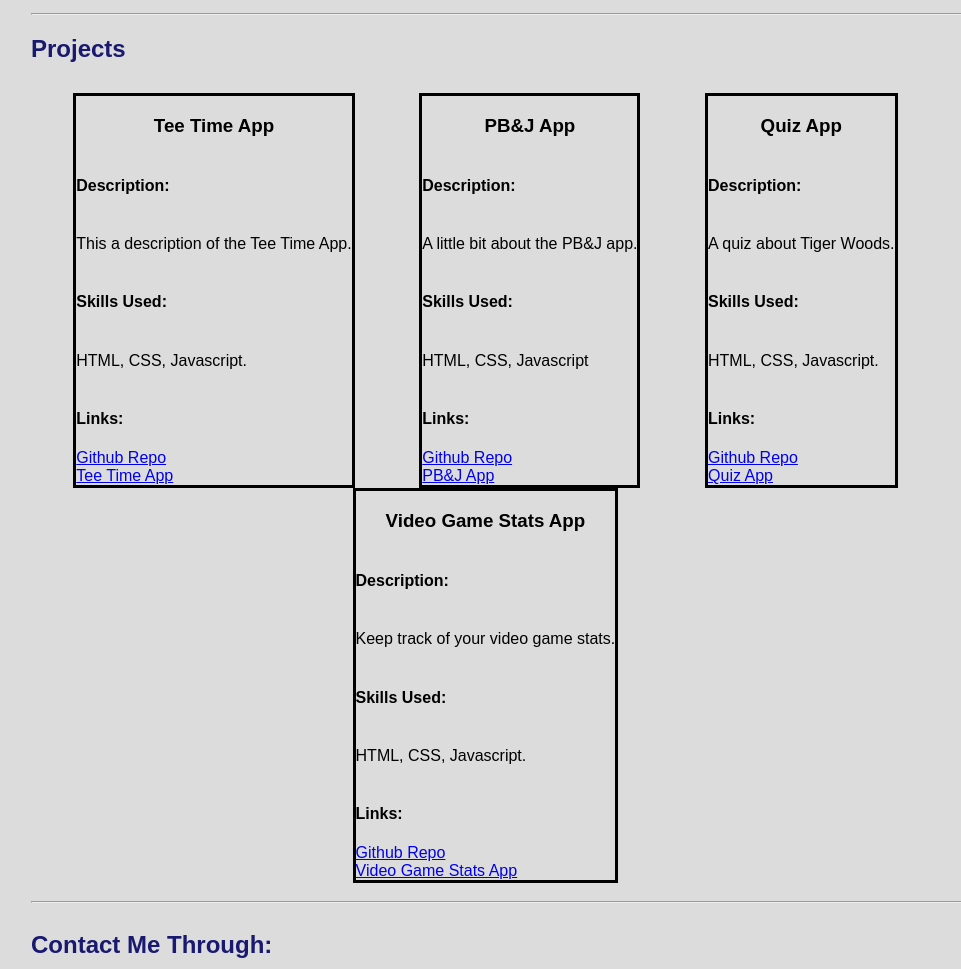
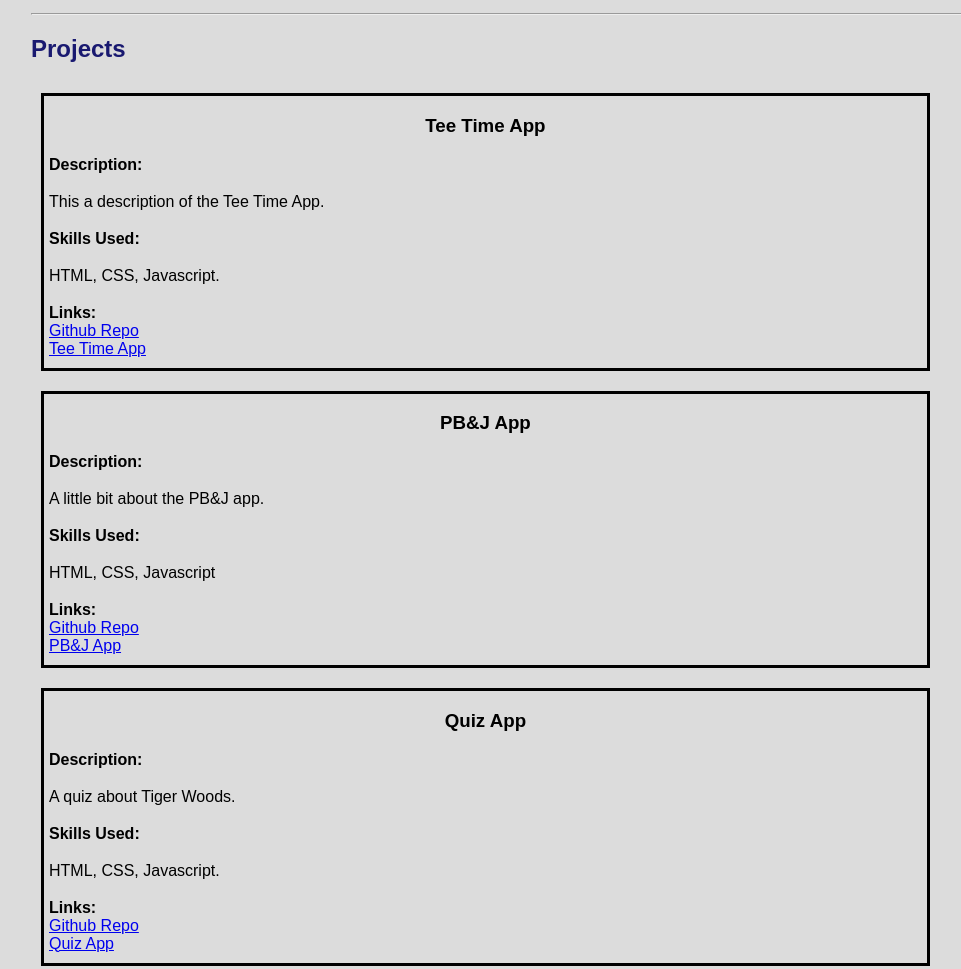
Before and after one commit to jamesIVdeveloper/Portfolio, a plain HTML site: page index.html in a window 1280 px wide. Shown: the part 1188-2157 px from the top of the page, without its empty margins (41-1002 px from the left). Drawn offline with Linux system fonts and the light colour scheme; a script that the page names is missing.

Commit message:
Update style.css

```diff
--- a/style.css
+++ b/style.css
@@ -68,18 +68,23 @@ h3 {
   justify-content: center;
 }
 
+h4 {
+  margin-top: 0;
+  margin-bottom: 0;
+}
+
 p {
   line-height: 1.5em;
 }
 
 #project {
   display: flex;
-  flex-wrap: wrap;
-  justify-content: space-around;
-  padding: 10px;
+  flex-direction: column;
 }
 
 #apps {
+  margin: 10px;
+  padding: 0px 5px 10px 5px;
   border-style: solid;
   display: flex;
   flex-direction: column;
@@ -148,6 +153,10 @@ form input, form textarea {
     width: 80%;
   }
 
+  #project {
+    flex-wrap: wrap;
+  }
+
   .item {
     flex: 1;
   }
```
